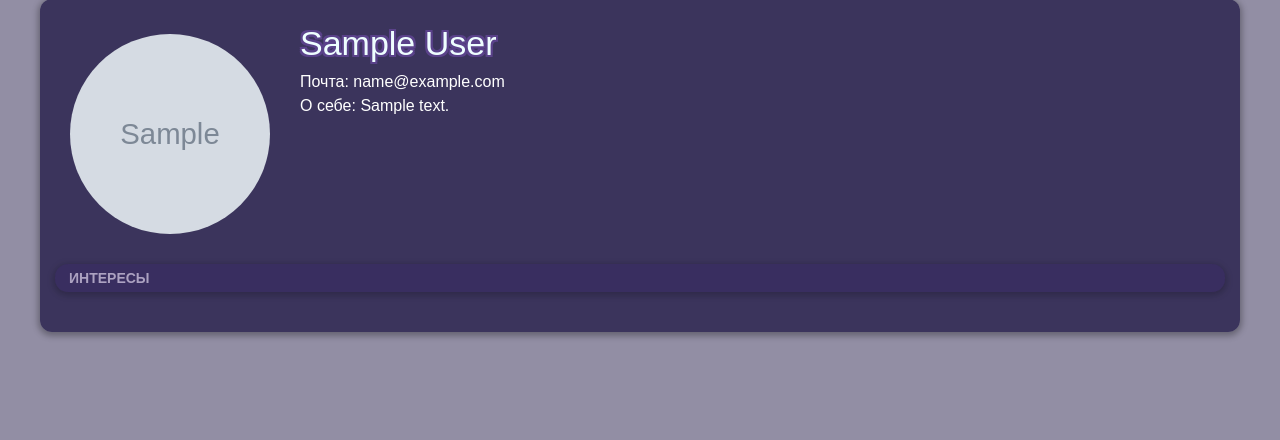
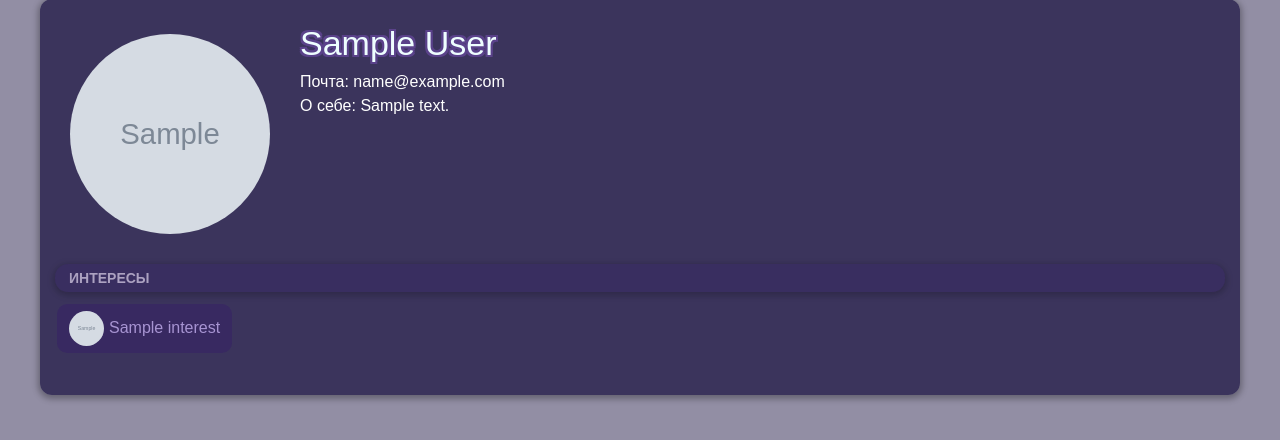
Before and after one commit to zed1kgit/PeopleFind, a Django app: a page that uses templates/users/user_detail.html in a window 1280 px wide. Shown: the part 87-527 px from the top of the page. Run offline with Django 5.2, Linux system fonts and the light colour scheme; tables that the repository leaves empty hold one stand-in row (values such as "Sample post"); grey boxes marked "Sample" are stand-in pictures; some libraries are stand-ins or nearby versions; some web fonts are replaced.

Commit message:
Added interest in profile

```diff
--- a/static/css/my_stylesheet.css
+++ b/static/css/my_stylesheet.css
@@ -72,8 +72,8 @@ body:after {
 }
 
 .top_menu:hover {
-    background: linear-gradient(to bottom, rgba(38, 30, 74, 0.6) 0, rgba(38, 30, 74, 0.6) 70%, rgba(38, 30, 74, 0.6) 100%) !important;
-    box-shadow: 0 2px 6px 2px rgba(0, 0, 0, 0.3) !important;
+    background: linear-gradient(to bottom, rgba(38, 30, 74, 0.6) 0, rgba(38, 30, 74, 0.6) 70%, rgba(38, 30, 74, 0.6) 100%);
+    box-shadow: 0 2px 6px 2px rgba(0, 0, 0, 0.3);
 }
 
 .top_menu .logo-container {
@@ -129,6 +129,7 @@ body:after {
     box-shadow: 0 2px 6px 2px rgba(0, 0, 0, 0.3);
     clear: both;
     box-sizing: border-box;
+    z-index: 1;
 }
 
 .test {
@@ -194,7 +195,7 @@ body:after {
 
 .user-name {
     border-bottom: none;
-    color: rgba(238, 254, 255, 1) !important;
+    color: rgba(238, 254, 255, 1);
     font-family: Comfortaa, sans-serif;
     text-shadow: 2px -2px 0 rgba(90, 66, 138, 1), -2px 2px 0 rgba(90, 66, 138, 1), -2px -2px 0 rgba(90, 66, 138, 1), 2px 2px 0 rgba(90, 66, 138, 1), 0 -2px 0 rgba(90, 66, 138, 1), 0 2px 0 rgba(90, 66, 138, 1), 2px 0 0 rgba(90, 66, 138, 1), -2px 0 0 rgba(90, 66, 138, 1);
     font-size: 34px;
@@ -299,3 +300,45 @@ body:after {
     border: 2px solid rgba(45, 137, 210, 1);
     transform: scale(1.3);
 }
+
+.interest {
+    text-decoration: none;
+    margin: 2px;
+    transition: 0.3s ease, width 0s, margin 0s, padding 0s, font-size 0s, height 0s, top 0s, left 0s, line-height 0s, min-height 0s;
+    border: none;
+    border-radius: 10px;
+    position: relative;
+    display: inline-flex;
+    align-items: center;
+    justify-content: center;
+    padding: 2px 12px;
+    color: rgba(167, 148, 210, 1);
+}
+
+.interest:before {
+    background: rgba(56, 41, 97, 1);
+    content: '';
+    width: 100%;
+    position: absolute;
+    top: 0;
+    left: 0;
+    height: 100%;
+    z-index: -1;
+    border-radius: 10px;
+}
+
+.interest:hover {
+    background-color: rgba(25, 98, 156, 1);
+    color: white;
+    box-shadow: 0 2px 6px 2px rgba(0, 0, 0, 0.2);
+    border: none;
+}
+
+.interest img {
+    height: 35px;
+    width: 35px;
+    border-radius: 50%;
+    object-fit: cover;
+    object-position: center;
+    margin: 5px 5px 5px 0;
+}
--- /dev/null
+++ b/templates/includes/interest_inc.html
@@ -0,0 +1,4 @@
+{% load my_tags %}
+<a class="interest" href="{% url 'interests:detail' object.pk %}"><img alt="{{ object.name }}"
+                                                                       src="{{ object.logo|interest_media }}">{{ object.name }}
+</a>
--- a/templates/users/user_detail.html
+++ b/templates/users/user_detail.html
@@ -17,7 +17,11 @@
         </div>
         <div class="block">
             <div class="headline">интересы</div>
-
+            <div class="interests">
+                {% for interest in object.interests.all %}
+                    {% include 'includes/interest_inc.html' with object=interest %}
+                {% endfor %}
+            </div>
         </div>
     </div>
 
```
